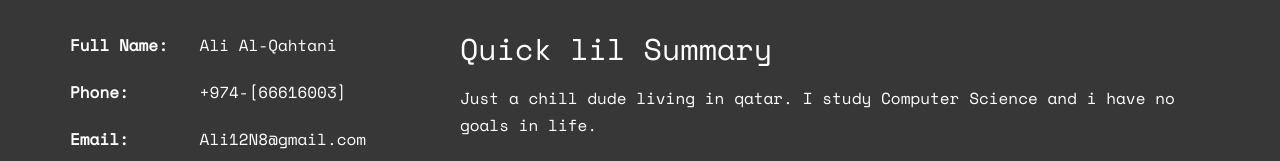
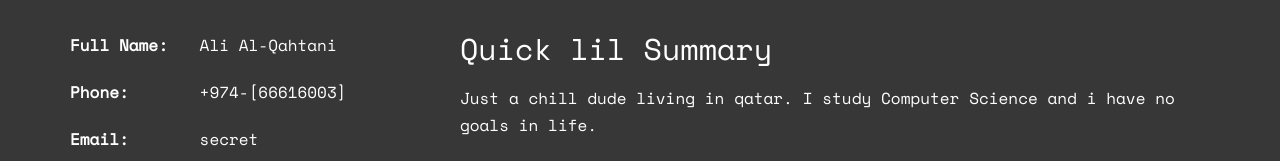
Before and after one commit to Arcabyte/simple-website, a plain HTML site: page index.html in a window 1280 px wide. Shown: the part 1040-1201 px from the top of the page. Drawn offline with nearby package versions, Linux system fonts and the light colour scheme; some packages are replaced by stand-ins of ours; no server answers; files whose address does not match are found by name.

Commit message:
Update index.html

```diff
--- a/index.html
+++ b/index.html
@@ -83,7 +83,7 @@
 					<ul class="info">
 						<li><span class="first-block">Full Name:</span><span class="second-block">Ali Al-Qahtani</span></li>
 						<li><span class="first-block">Phone:</span><span class="second-block">+974-[66616003]</span></li>
-						<li><span class="first-block">Email:</span><span class="second-block">Ali12N8@gmail.com</span></li>
+						<li><span class="first-block">Email:</span><span class="second-block">secret</span></li>
 						<li><span class="first-block">Website:</span><span class="second-block">www.ali12n8.com</span></li>
 						<li><span class="first-block">Address:</span><span class="second-block">If you know this, you're special!</span></li>
 					</ul>
```
